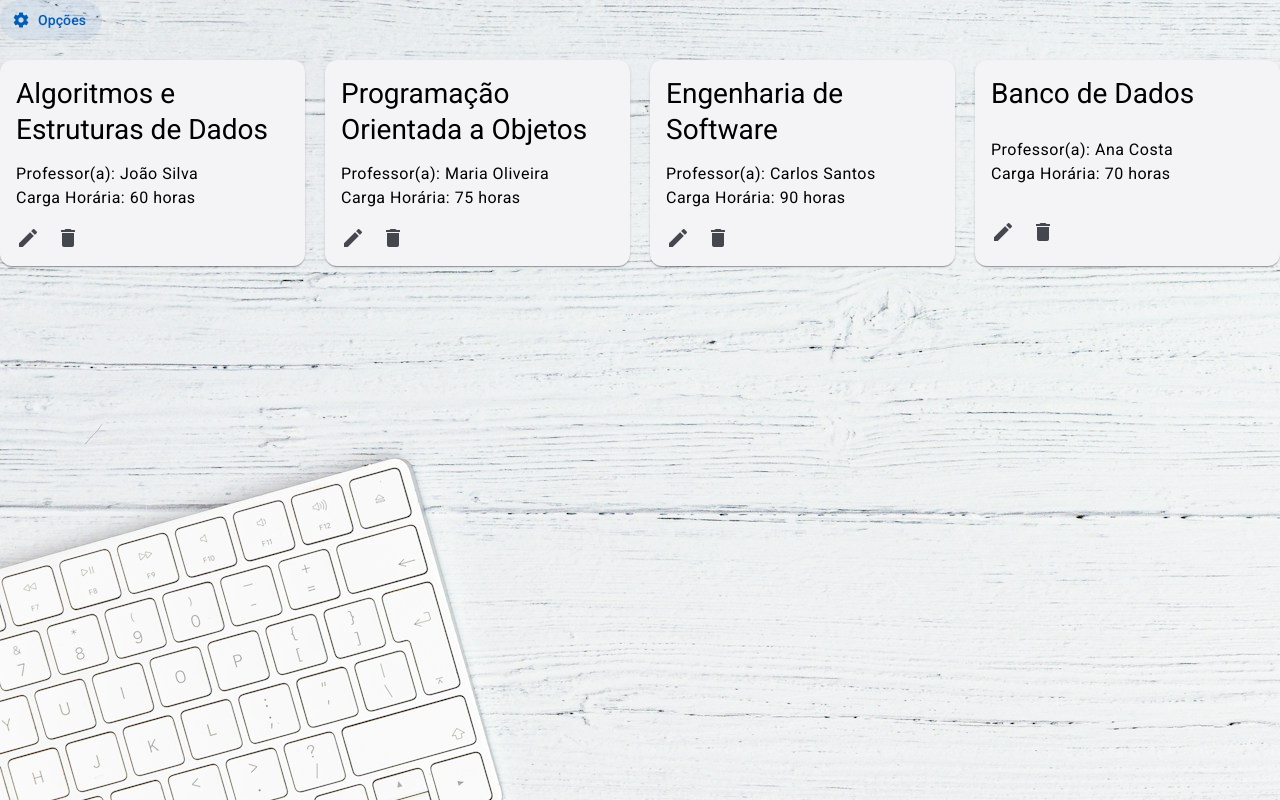
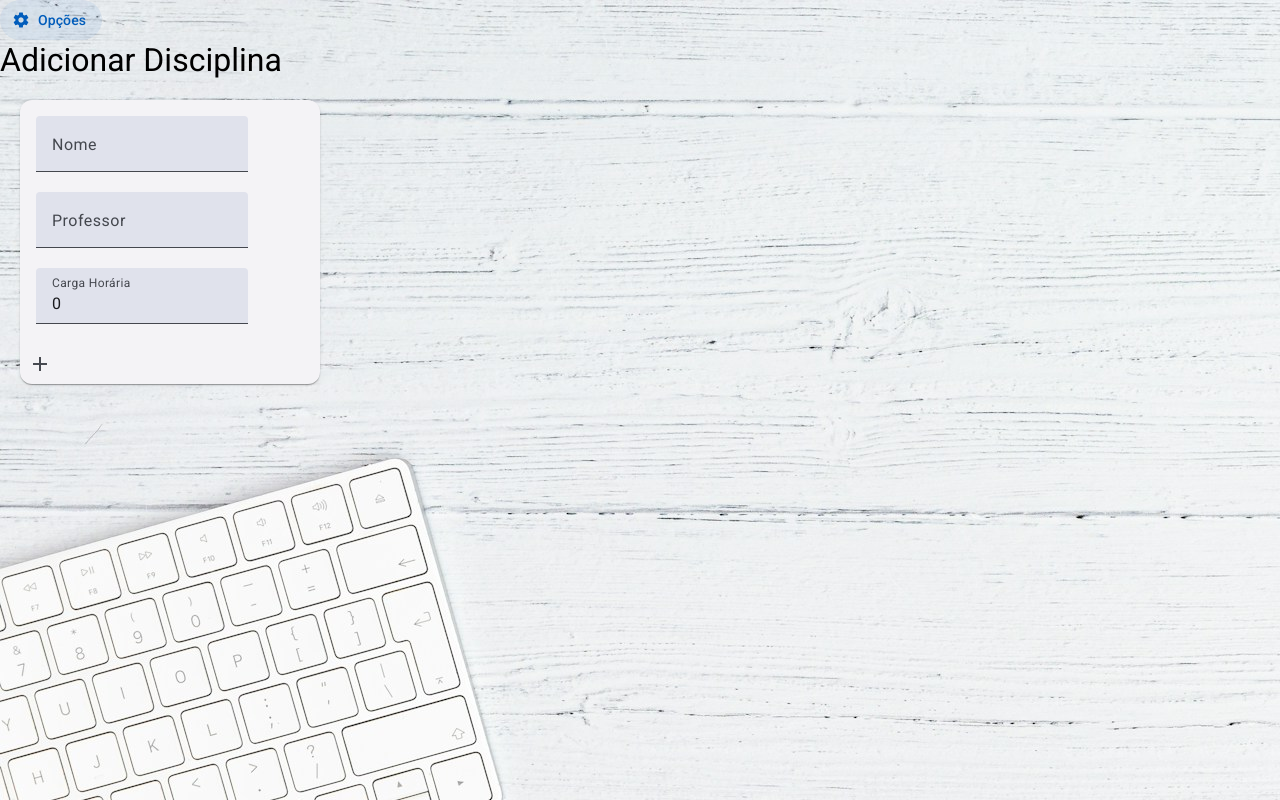
Before and after one commit to filipe-rds/crud-angular, an Angular app: page /cadastro-disciplina in a window 1280 px wide. Before the commit this address led to /listar-disciplina. Built offline with nearby package versions, Linux system fonts and the light colour scheme.

Commit message:
Atualizando estilo do componente cadastro

```diff
--- a/src/app/app.component.ts
+++ b/src/app/app.component.ts
@@ -9,9 +9,4 @@ import { Router } from '@angular/router';
 export class AppComponent {
   title = 'gerenciador-disciplinas';
   constructor(private roteador: Router) { }
-  ngOnInit(): void {
-    // Navegar para a rota 'listar-disciplina' ao carregar o componente pela primeira vez
-    this.roteador.navigate(['/listar-disciplina']);
-  }
-
 }
--- a/src/app/components/cadastro-disciplina/cadastro-disciplina.component.html
+++ b/src/app/components/cadastro-disciplina/cadastro-disciplina.component.html
@@ -1,6 +1,6 @@
 <h4>{{opcao()}}</h4>
-<mat-card class="">
-  <mat-card-content>
+<mat-card class="main">
+  <mat-card-content class="full">
     <mat-form-field>
       <mat-label>Nome</mat-label>
       <input matInput [(ngModel)]="disciplina.nome">
@@ -14,8 +14,6 @@
       <input matInput [(ngModel)]="disciplina.cargaHoraria">
     </mat-form-field>
   </mat-card-content>
-</mat-card>
-
   <button mat-icon-button (click)="cadastro()">
     @if (editar) {
     <mat-icon>edit</mat-icon>
@@ -24,3 +22,4 @@
     }
 
   </button>
+</mat-card>
--- a/src/app/components/cadastro-disciplina/cadastro-disciplina.component.scss
+++ b/src/app/components/cadastro-disciplina/cadastro-disciplina.component.scss
@@ -0,0 +1,6 @@
+.main{
+  display: grid;
+  grid-column: auto;
+  width: 300px;
+  margin: 20px;
+}
```
Also changed, not shown: src/styles.scss (line endings or trailing spaces). Lines whose indentation alone changed are shown as unchanged.
